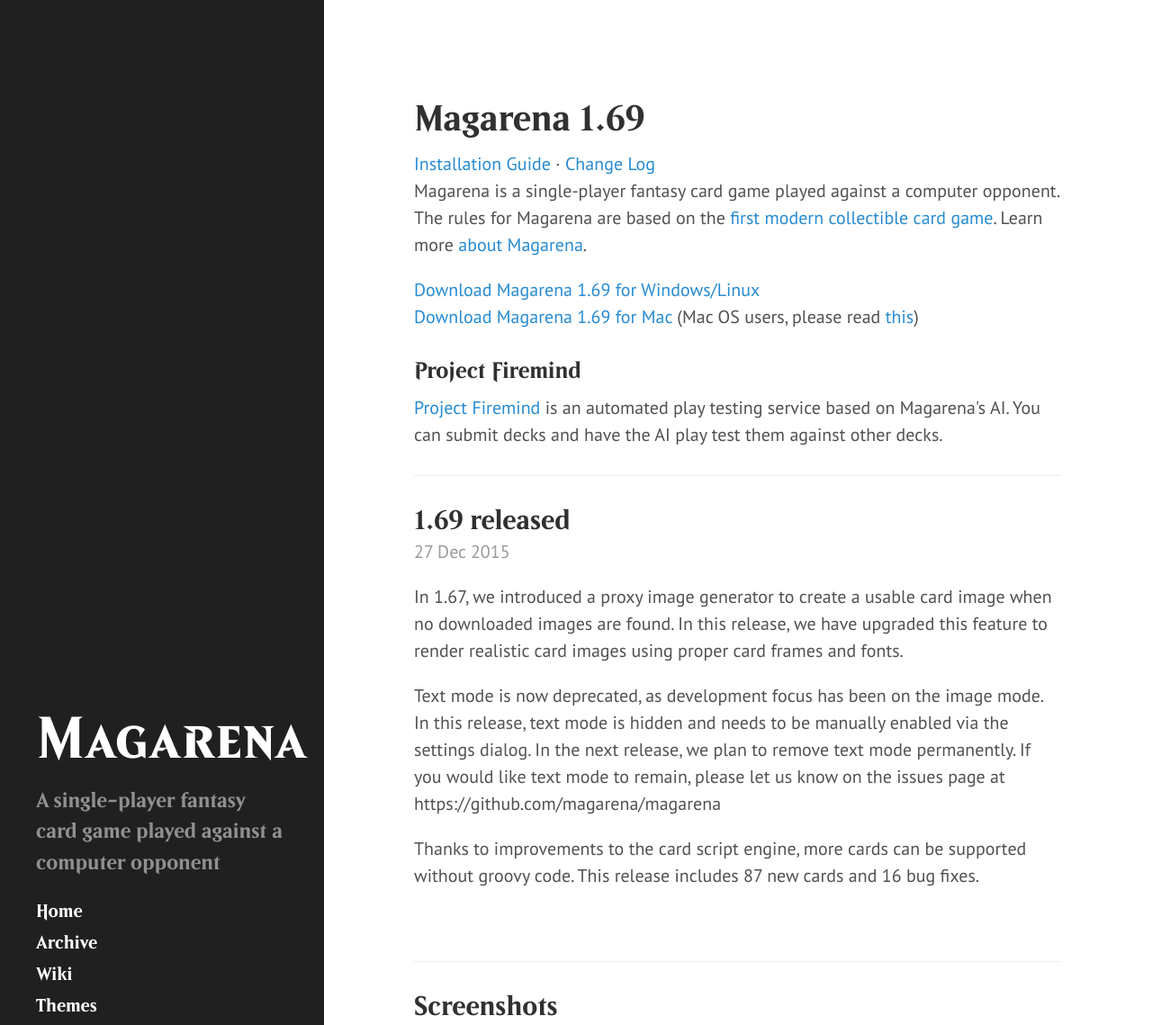
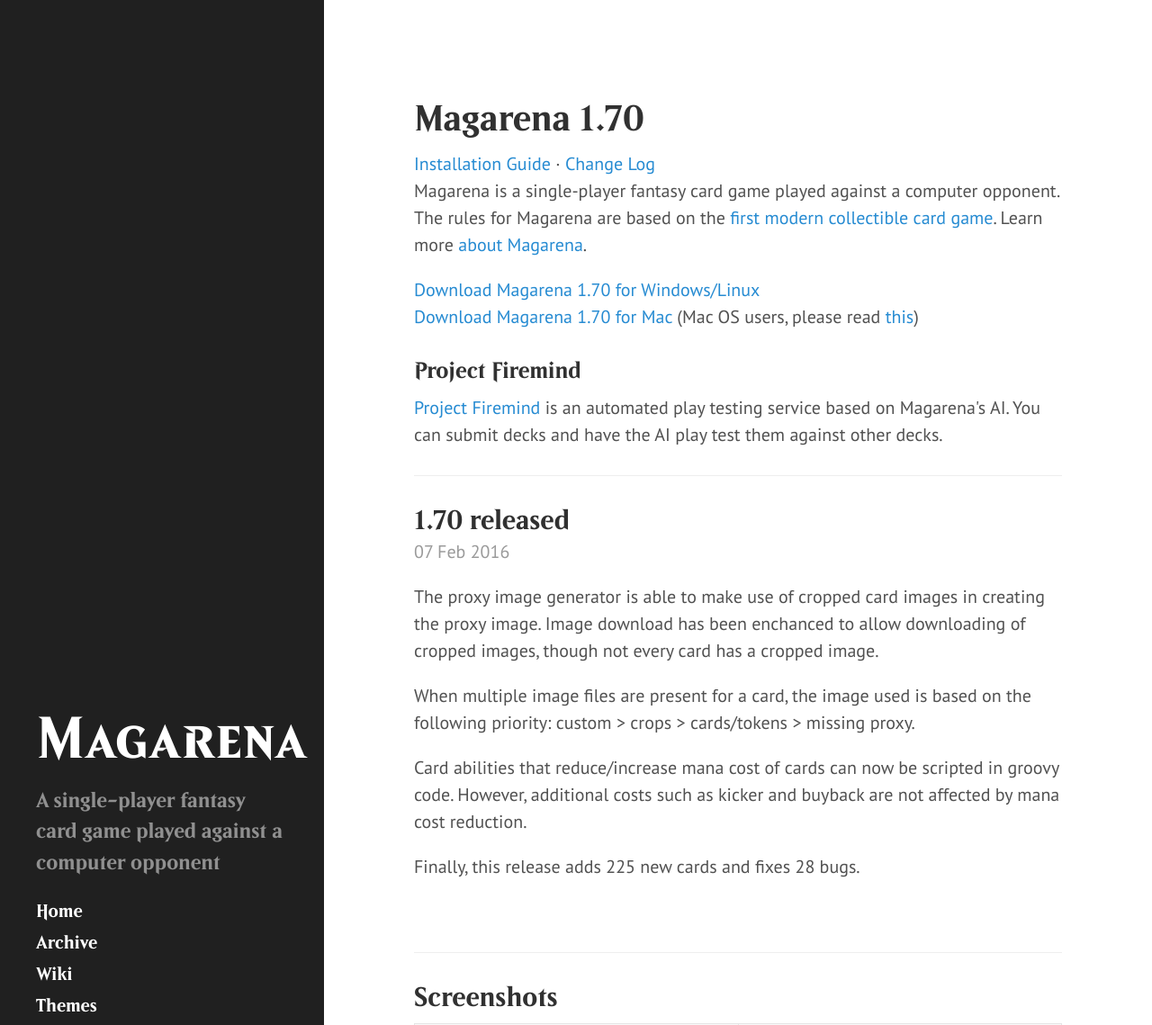
Before and after one commit to magarena/magarena.github.io, a Jekyll site: the page built from index.html, in a window 1280 px wide and 1400 px high, cut to the strip 0-1139 px from the top of the window. Shown: the whole strip at 90% size. Built offline with Jekyll 4.4.1, drawn with Linux system fonts in a browser that asks for light colours; Markdown is read by kramdown in place of the engine named in the settings; the list of posts is cut into pages by our own code.

Commit message:
release post for 1.70

```diff
--- a/_config.yml
+++ b/_config.yml
@@ -20,7 +20,7 @@
 paginate:         1
 
 # Custom vars
-version:          '1.69'
+version:          '1.70'
 
 github:
   repo:           //github.com/magarena/magarena
--- /dev/null
+++ b/_posts/2016-02-07-1-70-released.md
@@ -0,0 +1,17 @@
+---
+layout: post
+title: "1.70 released"
+---
+
+The proxy image generator is able to make use of cropped card images in
+creating the proxy image. Image download has been enchanced to allow
+downloading of cropped images, though not every card has a cropped image.
+
+When multiple image files are present for a card, the image used is based on
+the following priority: custom > crops > cards/tokens > missing proxy.
+
+Card abilities that reduce/increase mana cost of cards can now be scripted in
+groovy code. However, additional costs such as kicker and buyback are not
+affected by mana cost reduction.
+
+Finally, this release adds 225 new cards and fixes 28 bugs.
```
